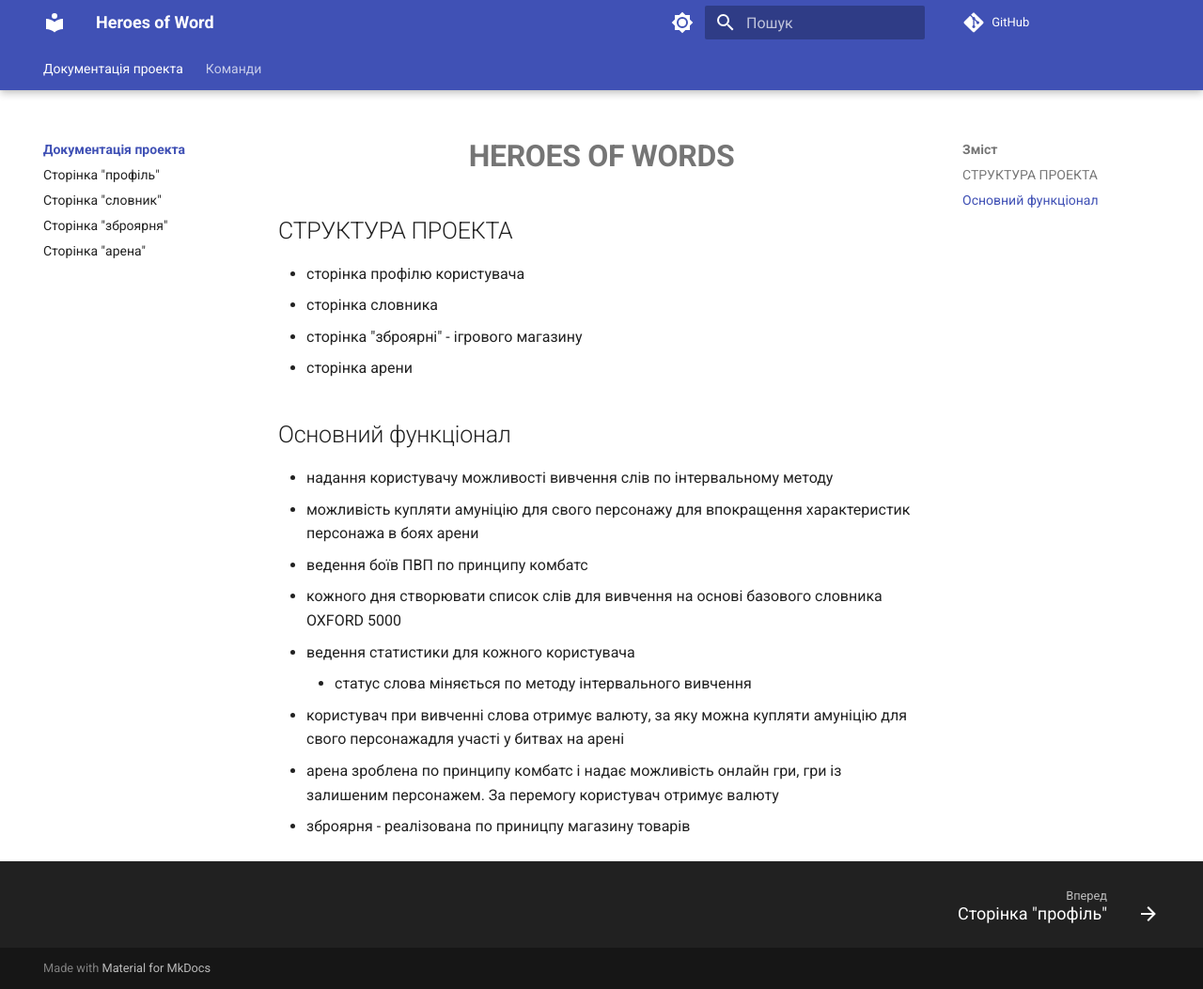
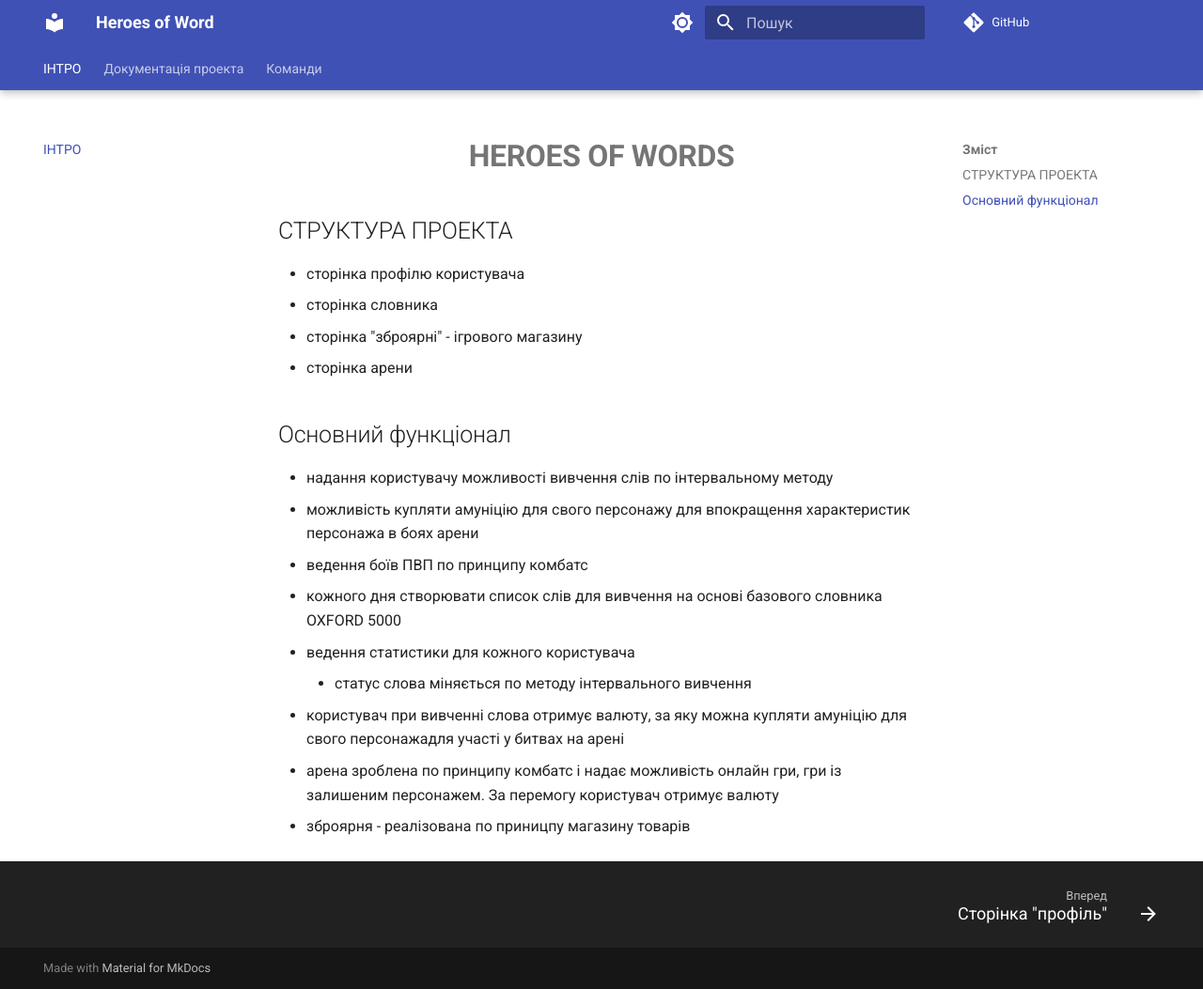
Before and after one commit to BatyrbekCherushev/beetroot_project, an MkDocs documentation site: the page built from docs/DOCUMENTATION/index.md, in a window 1280 px wide and 1053 px high. Shown: the whole window at 94% size. Built offline with MkDocs 1.6.1 and Material for MkDocs 9.7.7, drawn with Linux system fonts in a browser that asks for light colours; comment, search, counter and statistics services are not loaded; some of the changed lines change nothing that is shown.

Commit message:
documetation fixing

```diff
--- a/mkdocs.yml
+++ b/mkdocs.yml
@@ -4,8 +4,8 @@ site_url: https://batyrbekcherushev.github.io/beetroot_project/
 repo_url: https://github.com/BatyrbekCherushev/beetroot_project
 
 nav:
+- ІНТРО: DOCUMENTATION/index.md
 - Документація проекта:
-  - ІНТРО: DOCUMENTATION/index.md
   - Сторінка "профіль": DOCUMENTATION/page_profile.md
   - Сторінка "словник": DOCUMENTATION/page_vocabulary.md
   - Сторінка "зброярня": DOCUMENTATION/page_armory.md
```
